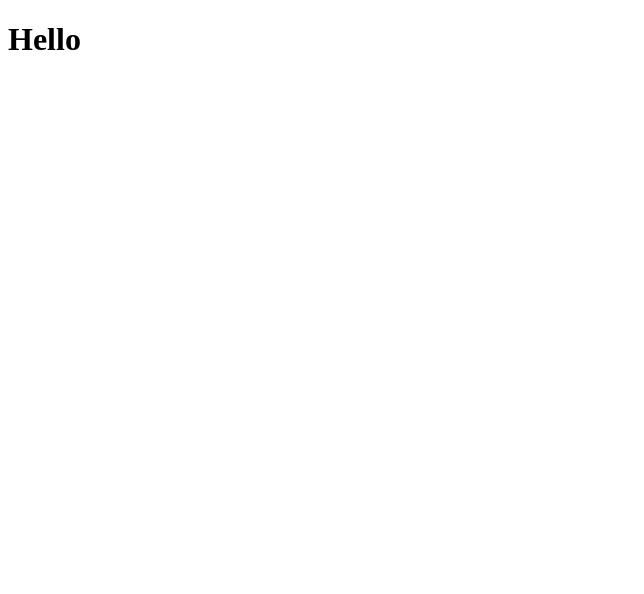
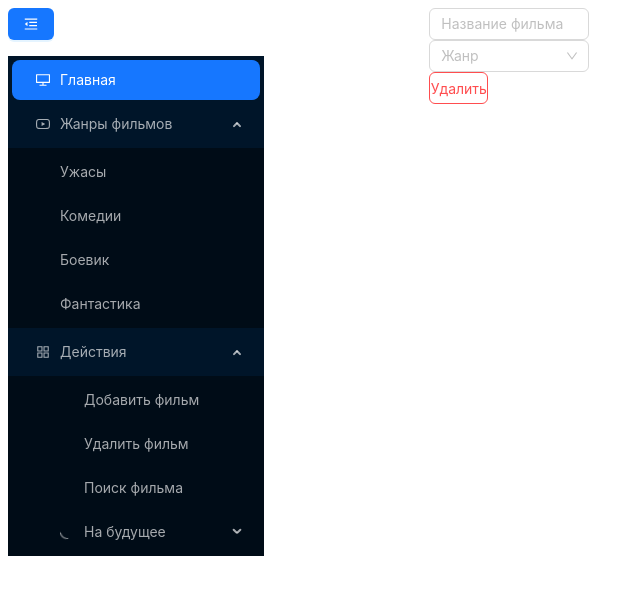
Before and after one commit to Pr1ntel/filmsfront, a React (Create React App) app: page /deleteFilm in a window 1280 px wide. Shown: the top 594 px of the page, without its empty margins (0-644 px from the left). Built offline with nearby package versions, Linux system fonts and the light colour scheme.

Commit message:
add addFilm and Delete

```diff
--- a/src/components/optionalFilms/AddFilm.jsx
+++ b/src/components/optionalFilms/AddFilm.jsx
@@ -51,7 +51,7 @@ const AddFilm = () => {
                                 rules={[
                                     {
                                         required: true,
-                                        message: "Введите название фильма!!!!!!!!!!!!!!!!!!!!!!!!"
+                                        message: "Введите название фильма!"
                                     },
                                 ]}
                             >
@@ -63,7 +63,7 @@ const AddFilm = () => {
                                 rules={[
                                     {
                                         required: true,
-                                        message: "Введите ДАТУ ВЫХОДА фильма!!!!!!!!!!!!!!!!!!!!!!!!"
+                                        message: "Введите дату выхода фильма!"
                                     },
                                 ]}
                             >
@@ -81,6 +81,18 @@ const AddFilm = () => {
                                 ]}
                             >
                                 <InputNumber/>
+                            </Form.Item>
+                            <Form.Item
+                                name={['description']}
+                                label="Описание фильма"
+                                rules={[
+                                    {
+                                        required: true,
+                                        message: "Введите описание фильма!"
+                                    },
+                                ]}
+                            >
+                                <Input/>
                             </Form.Item>
                             <Form.Item
                                 wrapperCol={{
--- a/src/components/optionalFilms/DeleteFilm.jsx
+++ b/src/components/optionalFilms/DeleteFilm.jsx
@@ -1,11 +1,51 @@
-import React from 'react';
 import MenuItem from "../menu/MenuItem";
-const DeleteFilm = () => {
-    return (
-        <div>
-            <h1>Hello</h1>
-        </div>
-    );
-};
+import {AudioOutlined} from '@ant-design/icons';
+import {Col, Input, Space, Row, Select,Button} from 'antd';
+import React from "react";
+
+const {Search} = Input;
+
+const onSearch = (value) => console.log(value);
+
+const DeleteFilm = () => (
+    <div>
+        <Row>
+            <Col span={8}><MenuItem/></Col>
+            <Col span={16}>
+                <div style={{opacity: 1}}>
+                    <div>
+                        <Input placeholder="Название фильма" style={{
+                            width:'19%'
+                        }} />
+                        </div>
+                        <div>
+                    <Space
+                        direction="vertical"
+                        style={{
+                            width: '18%',
+                        }}
+                    />
+                        <Select
+                            placeholder="Жанр"
+                            style={{
+                                width: '19%',
+                            }}
+                        />
+                            </div>
+                    <div>
+                        <Button type="primary" danger ghost
+                        style={{
+                            width:'7%',
+                        }}>
+                            Удалить
+                        </Button>
+                    </div>
+
+
+                </div>
+            </Col>
+        </Row>
+    </div>
+);
 
 export default DeleteFilm;
```
